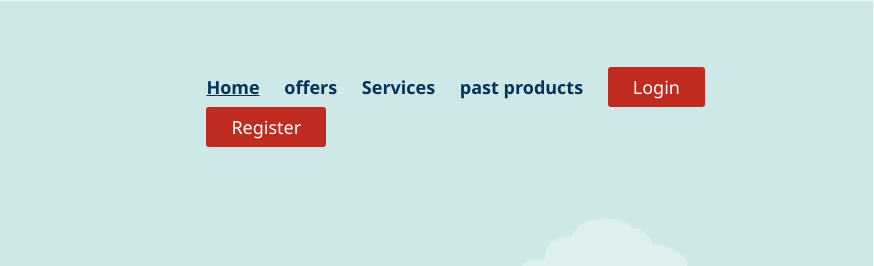
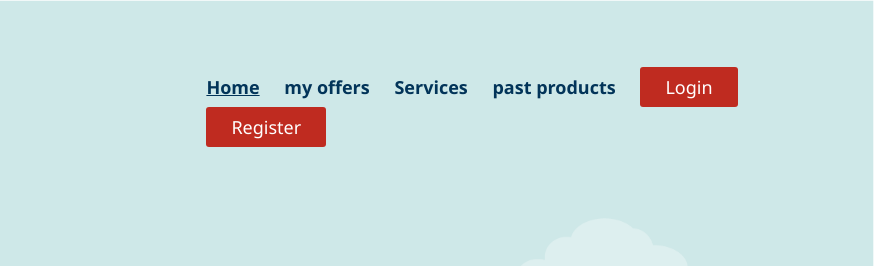
Before and after one commit to vinodmathapati/dfund, a plain HTML site: page index.html in a window 1280 px wide. Shown: the top 266 px of the page, 406-1280 px from the left. Drawn offline with Linux system fonts and the light colour scheme.

Commit message:
offer to my offer in headerfix

```diff
--- a/index.html
+++ b/index.html
@@ -15,7 +15,7 @@
         <img src="./images/dolphin-logo.png" class="logo" />
         <ul class="navlinks">
           <li><a href="" class="hoverl link-active">Home</a></li>
-          <li><a href="" class="hoverl">offers</a></li>
+          <li><a href="" class="hoverl">my offers</a></li>
           <li><a href="" class="hoverl">Services</a></li>
           <li><a href="" class="hoverl">past products</a></li>
           <li class="btn" class="hoverl">Login</li>
```
